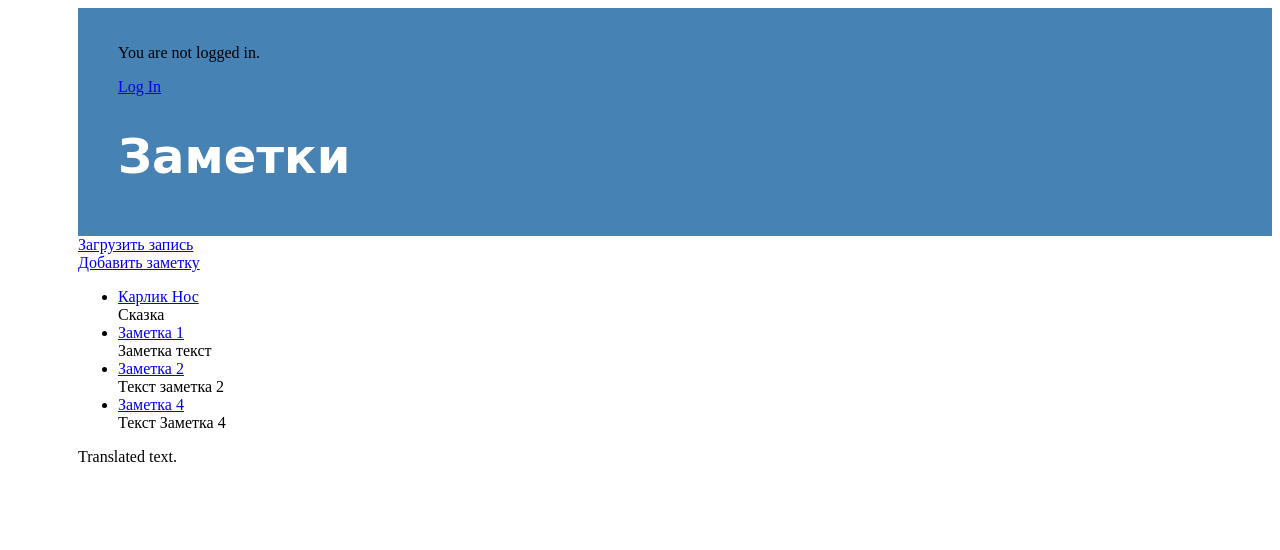
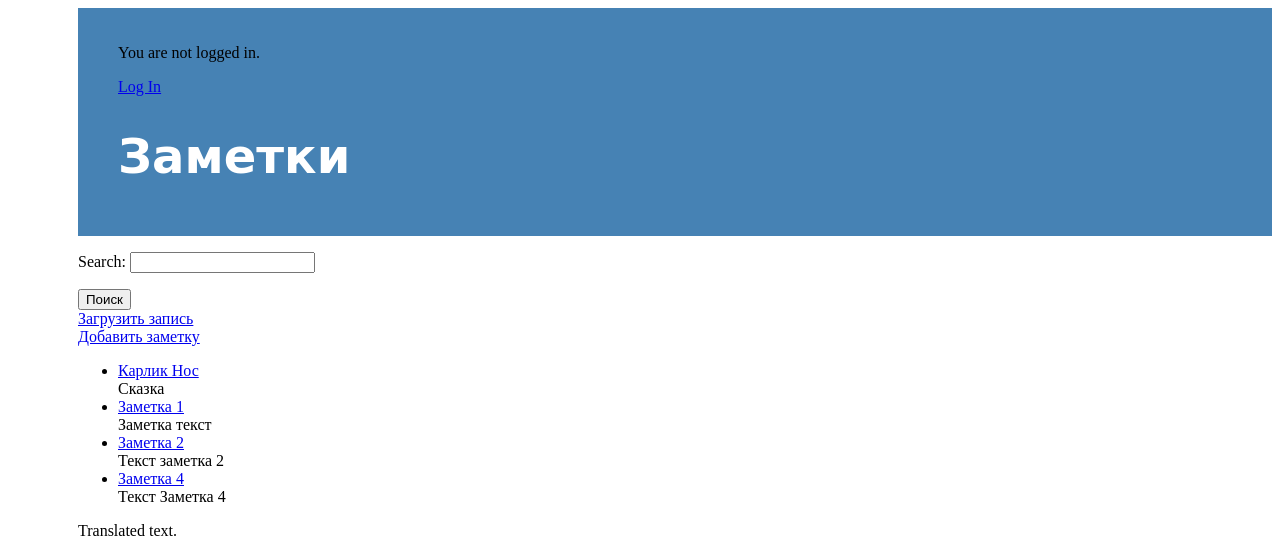
Before and after one commit to kiryuhin-rzn/blog-note, a Django app: page / in a window 1280 px wide. Shown: the top 550 px of the page. Run offline with Django 3.2, Linux system fonts and the light colour scheme; data comes from the database, SQL or seed files in the repository; both versions use the stored data as it was after the commit; parts of the project's set-up code (start-up, migrations or seed data) failed here and were passed over.

Commit message:
добавил поиск

```diff
--- a/app_note/forms.py
+++ b/app_note/forms.py
@@ -21,6 +21,8 @@ class UploadFileForm(forms.Form):
     description = forms.CharField(max_length=100)
     file = forms.FileField()
 
+class NoteSearchForm(forms.Form):
+    search_field = forms.CharField(label='Search', max_length=100)
 
 class DocumentForm(forms.ModelForm):
     class Meta:
--- a/app_note/templates/app_note/note_list.html
+++ b/app_note/templates/app_note/note_list.html
@@ -9,6 +9,10 @@
 <title>Заметки</title>
 </head>
 {% block content %}
+<form action="{% url 'note_search' %}" method="GET" class="get-form">{% csrf_token %}
+{{ form.as_p }}
+<button type="submit" class="save btn btn-default">Поиск</button>
+</form>
 <a href="{% url 'uploads' %}">Загрузить запись</a>
 <br><a href="{% url 'add_note' %}">Добавить заметку</a></br>
 {% if note_list %}
--- a/app_note/urls.py
+++ b/app_note/urls.py
@@ -1,7 +1,7 @@
 from django.urls import path
 from . import views
 from app_note.views import upload_note
-from .views import NoteListView, NoteDetailView, NoteUpdateView, NoteCreateView, NoteDeleteView
+from .views import NoteListView, NoteDetailView, NoteUpdateView, NoteCreateView, NoteDeleteView, NoteSearchView
 
 
 urlpatterns = [
@@ -10,6 +10,7 @@ urlpatterns = [
     path('note/add/', NoteCreateView.as_view(), name='add_note'),
     path('note/<int:pk>/edit/', NoteUpdateView.as_view(), name='note_edit'),
     path('note/<int:pk>/delete/', NoteDeleteView.as_view(), name='note_delete'),
+    path('note/search/', NoteSearchView.as_view(), name='note_search'),
     #path('post/<int:pk>/comment/', views.add_comment_to_note, name='add_comment_to_news'),
     path('note/upload/', views.upload_file, name='upload'),
     path('note/<int:pk>/upload_files/', views.upload_files, name='upload_files'),
--- a/app_note/views.py
+++ b/app_note/views.py
@@ -1,6 +1,6 @@
 from django.shortcuts import render
-from .forms import CommentForm, UploadFileForm, DocumentForm, MultiFileForm, UploadNoteForm
-from .models import Note, File
+from app_note.forms import CommentForm, UploadFileForm, DocumentForm, MultiFileForm, UploadNoteForm, NoteSearchForm
+from app_note.models import Note, File
 from django.views import generic
 from django.shortcuts import redirect
 from django.views.generic.edit import UpdateView
@@ -11,6 +11,8 @@ from django import forms
 from django.contrib.auth.mixins import PermissionRequiredMixin
 from django.http import HttpResponse
 from django.urls import reverse_lazy
+from django.db.models import Q
+
 
 '''
 def sample_view(request):
@@ -23,6 +25,12 @@ class NoteListView(generic.ListView):
     template_name = 'app_note/note_list.html'
     context_object_name = 'note_list'
     queryset = Note.objects.order_by('-date_publication')
+
+    def get_context_data(self, **kwargs):
+        context = super().get_context_data(**kwargs)
+        form = NoteSearchForm()
+        context['form'] = form
+        return context
 
 
 class NoteDetailView(DetailView):
@@ -86,6 +94,18 @@ class NoteDeleteView(PermissionRequiredMixin, DeleteView):
     success_url = reverse_lazy('note_list')
 
 
+class NoteSearchView(generic.ListView):
+    model = Note
+    template_name = 'note_search.html'
+
+    def get_queryset(self):
+        form = NoteSearchForm(self.request.GET)
+        if form.is_valid():
+            serch_field = form.cleaned_data.get('search_field')
+            object_list = Note.objects.filter(Q(title__icontains=serch_field) | Q(text__icontains=serch_field))
+            return object_list
+
+
 def upload_file(request):
     if request.method =='POST':
         upload_file_form = UploadFileForm(request.POST, request.FILES)
@@ -100,17 +120,7 @@ def upload_file(request):
     }
     return render(request, 'app_note/upload.html', context=context)
 
-#def model_form_upload(request):
-    #if request.method =='POST':
-        #form = DocumentForm(request.POST, request.FILES)
-        #if form.is_valid():
-            #form.save()
-            #return redirect('/')
-    #else:
-        #form = DocumentForm()
-    #return render(request, 'app_news/form_upload.html', {
-        #'form': form
-        #})
+
 
 
 def form_upload(request, pk):
--- a/blog/settings.py
+++ b/blog/settings.py
@@ -25,7 +25,7 @@ SECRET_KEY = 'django-insecure-nhpzusrf#)6yk4n!#0-anp79j=r6%6%*rs_%$53hq!b##4#$$8
 # SECURITY WARNING: don't run with debug turned on in production!
 DEBUG = True
 
-ALLOWED_HOSTS = [vkiryuha.pythonanywhere.com] #'vkiryuha.pythonanywhere.com'
+ALLOWED_HOSTS = [] #'vkiryuha.pythonanywhere.com'
 
 
 # Application definition
```
Also changed, not shown: app_note/templates/app_note/note_search.html (added, +10 -0 lines), db.sqlite3, media/files/16349867-1.jpg (added).
